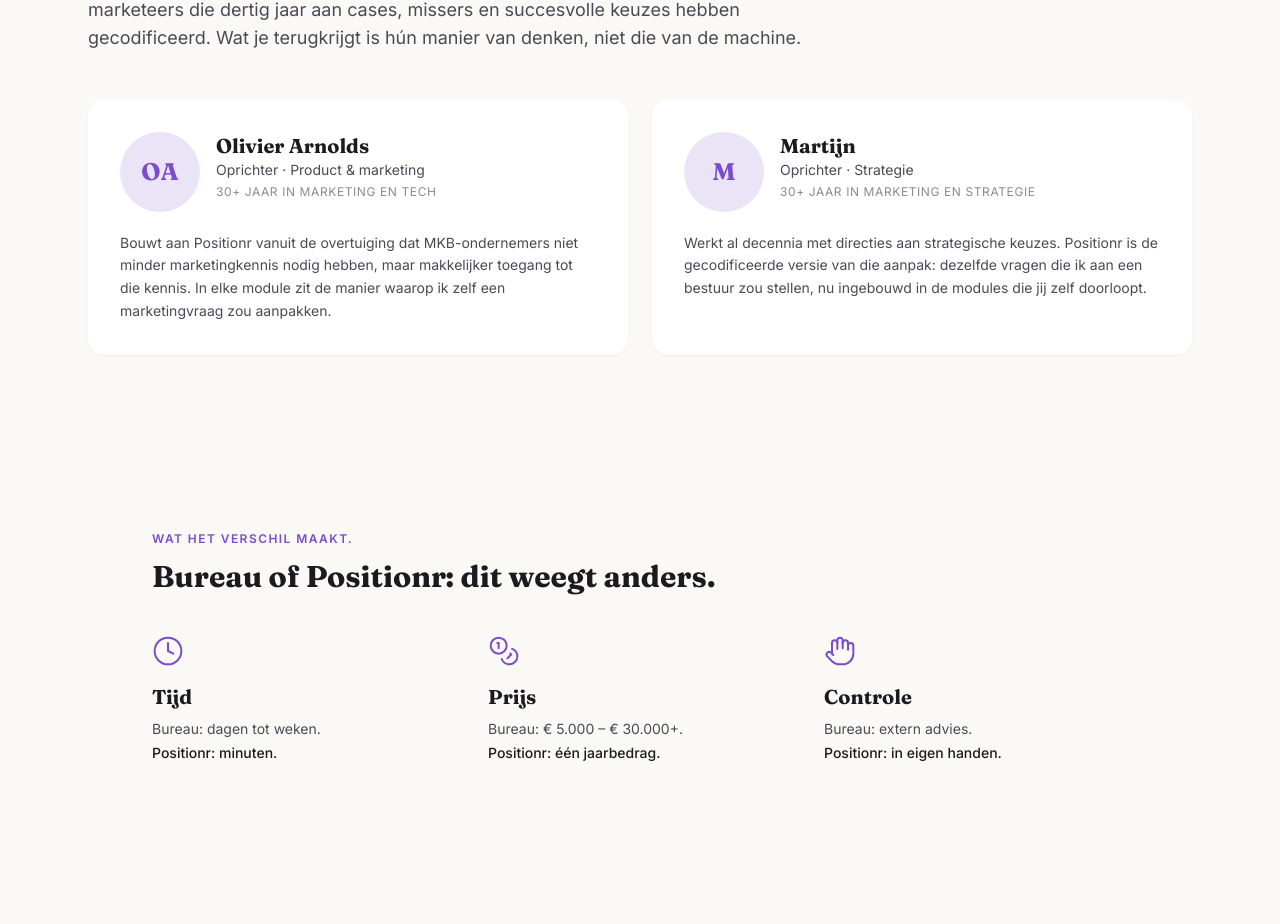
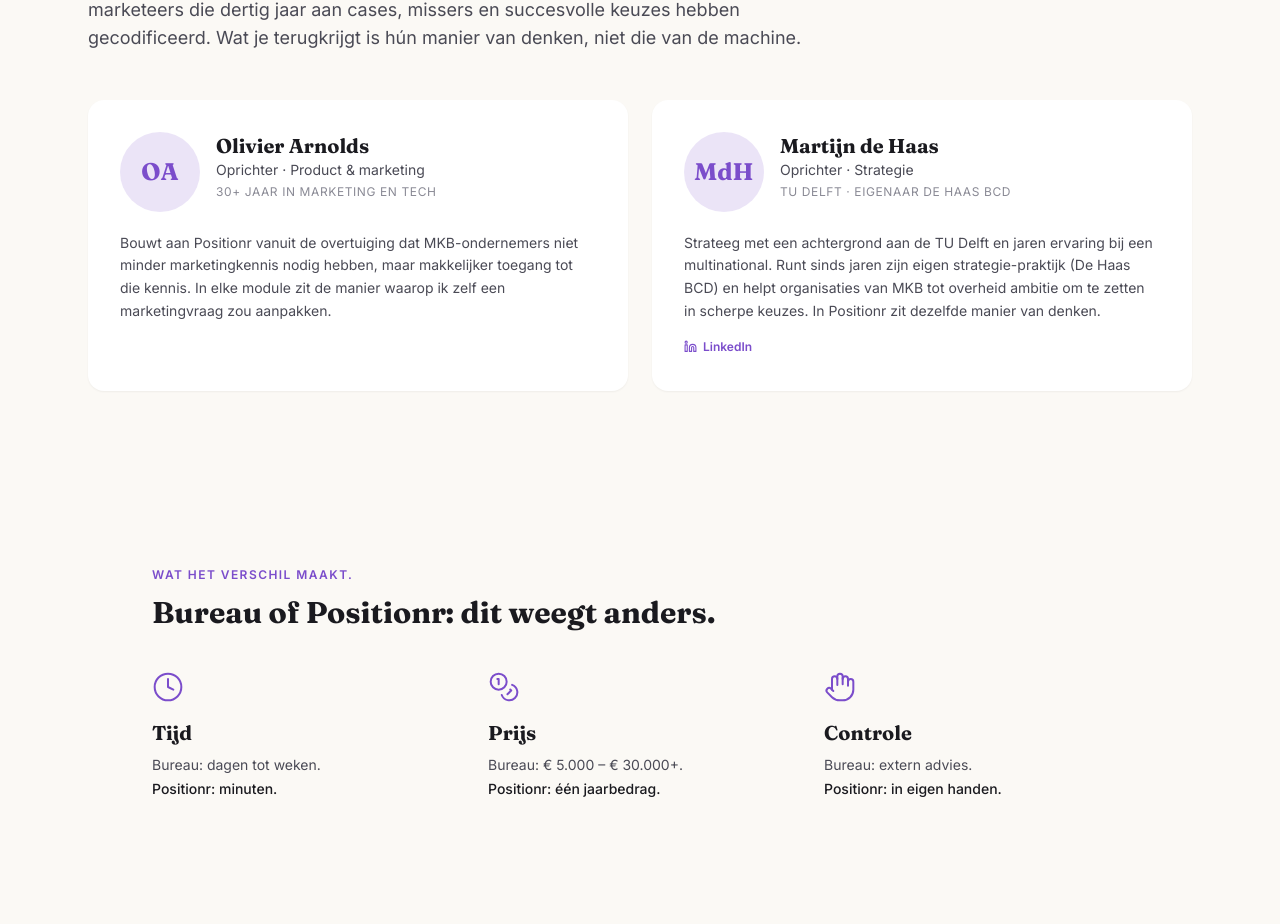
Before and after one commit to oarnolds/positionr-app, a Next.js app: page / in a window 1280 px wide. Shown: the part 3829-4753 px from the top of the page. Built offline with nearby package versions, Linux system fonts and the light colour scheme.

Commit message:
content(marketing): Martijn de Haas — echte naam, bio, LinkedIn

```diff
--- a/app/(marketing)/_home/founders.tsx
+++ b/app/(marketing)/_home/founders.tsx
@@ -35,13 +35,13 @@ const FOUNDERS: readonly Founder[] = [
     photoSrc: null,
   },
   {
-    name: "Martijn",
-    initials: "M",
+    name: "Martijn de Haas",
+    initials: "MdH",
     role: "Oprichter · Strategie",
-    yearsPractice: "30+ jaar in marketing en strategie",
+    yearsPractice: "TU Delft · eigenaar De Haas BCD",
     intro:
-      "Werkt al decennia met directies aan strategische keuzes. Positionr is de gecodificeerde versie van die aanpak: dezelfde vragen die ik aan een bestuur zou stellen, nu ingebouwd in de modules die jij zelf doorloopt.",
-    linkedInUrl: null,
+      "Strateeg met een achtergrond aan de TU Delft en jaren ervaring bij een multinational. Runt sinds jaren zijn eigen strategie-praktijk (De Haas BCD) en helpt organisaties van MKB tot overheid ambitie om te zetten in scherpe keuzes. In Positionr zit dezelfde manier van denken.",
+    linkedInUrl: "https://www.linkedin.com/in/dehaasmartijn/",
     photoSrc: null,
   },
 ];
```
